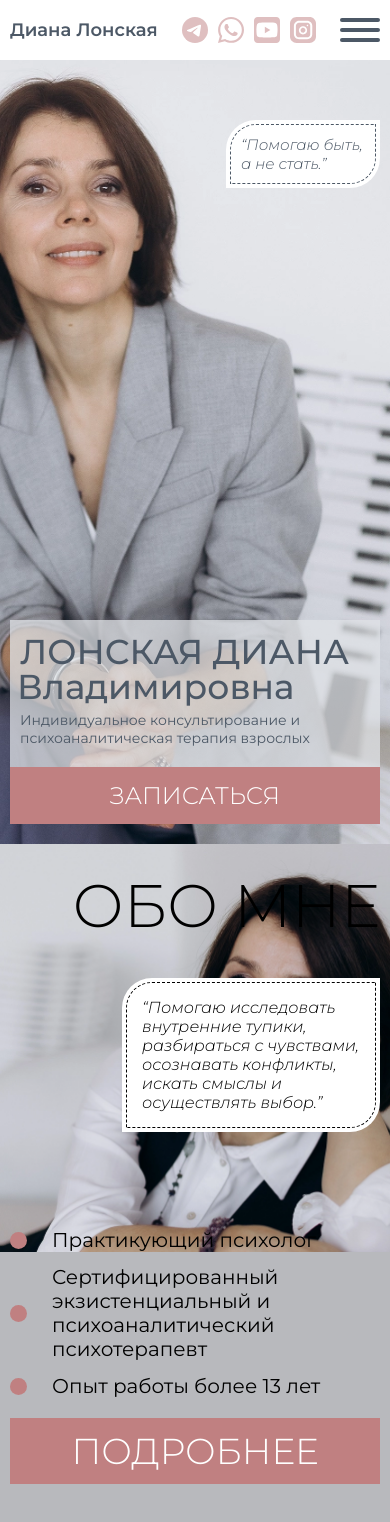
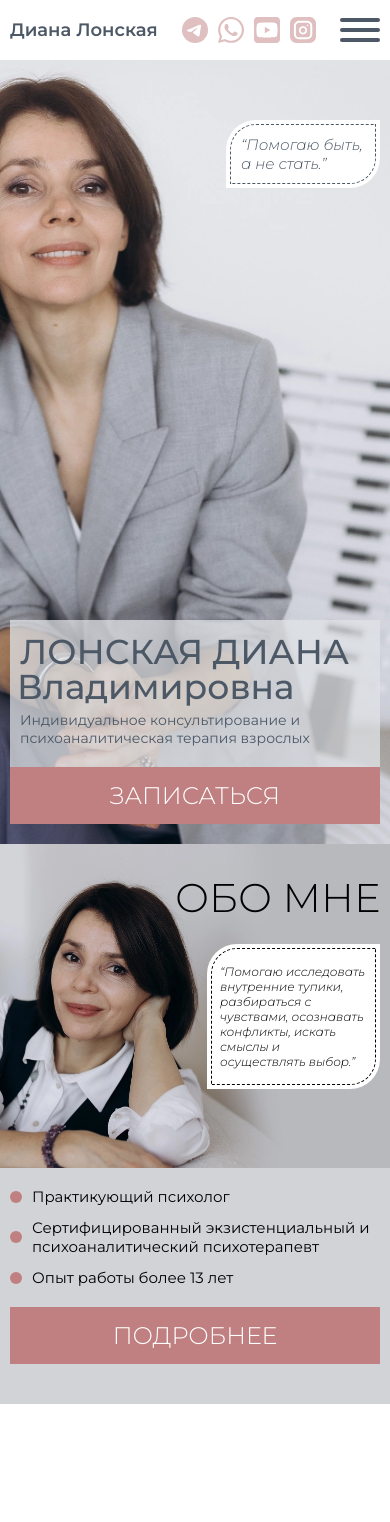
Before and after one commit to maksymbashkatov/psychologist, a Next.js app: page / in a window 390 px wide. After the commit the page ends 1404 px from the top, so only its background shows below. Built offline with nearby package versions, Linux system fonts and the light colour scheme.

Commit message:
refactor: add aboutMe design for phone

```diff
--- a/app/components/about-me.module.css
+++ b/app/components/about-me.module.css
@@ -183,3 +183,75 @@
     }
   }
 }
+
+@media (max-width: 540px) {
+  .aboutMe {
+    height: 560px;
+    position: relative;
+    background-image: none;
+    background: #D1D3D7;
+  }
+
+  .aboutMe::before {
+    content: '';
+    position: absolute;
+    width: 100%;
+    height: 324px;
+    background: #B8B9BD;
+    top: 0;
+    background-image: url(/photoAboutMeMobile.webp);
+    background-size: auto 324px;
+    background-repeat: no-repeat;
+    background-position: top 0 right 92.5px;
+  }
+
+  .title {
+    position: relative;
+    z-index: 1;
+    font-size: 40px;
+  }
+
+  .theses {
+    row-gap: 13px;
+  }
+
+  .thesis {
+    column-gap: 10px;
+  }
+
+  .thesis div {
+    width: 12px;
+    height: 12px;
+  }
+
+  .thesis p {
+    font-size: 15px;
+  }
+
+  .quote {
+    position: relative;
+    z-index: 1;
+    width: 173px;
+    font-size: 12px;
+    padding: 20px 13px;
+    outline-offset: -5px;
+  }
+
+  .button {
+    padding: 14px 0;
+
+    p {
+      font-size: 24px;
+    }
+  }
+}
+
+@media (max-width: 393px) {
+  .theses {
+    row-gap: 12px;
+  }
+
+  .thesis p {
+    font-size: 15px;
+  }
+}
--- a/app/components/hero.module.css
+++ b/app/components/hero.module.css
@@ -184,9 +184,9 @@
 
 @media (max-width: 540px) {
   .hero {
-    height: calc(100dvh - 60px);
+    height: calc(100svh - 60px);
     background-image: url(/mainPhotoPhone.webp);
-    background-size: auto calc(100dvh - 60px);
+    background-size: auto calc(100svh - 60px);
     background-position: right -20px bottom 0;
   }
 
@@ -233,7 +233,7 @@
 
 @media (max-width: 393px) {
   .hero {
-    background-position: right -45px bottom 0;
+    background-position: right -30px bottom 0;
   }
 
   .mainTitle *:nth-child(1) {
@@ -249,3 +249,13 @@
     width: 154px;
   }
 }
+
+@media (max-width: 375px) {
+  .mainTitle *:nth-child(1) {
+    font-size: 33px;
+  }
+
+  .mainTitle *:nth-child(2) {
+    font-size: 33px;
+  }
+}
```
Also changed, not shown: public/photoAboutMeMobile.webp (added).
